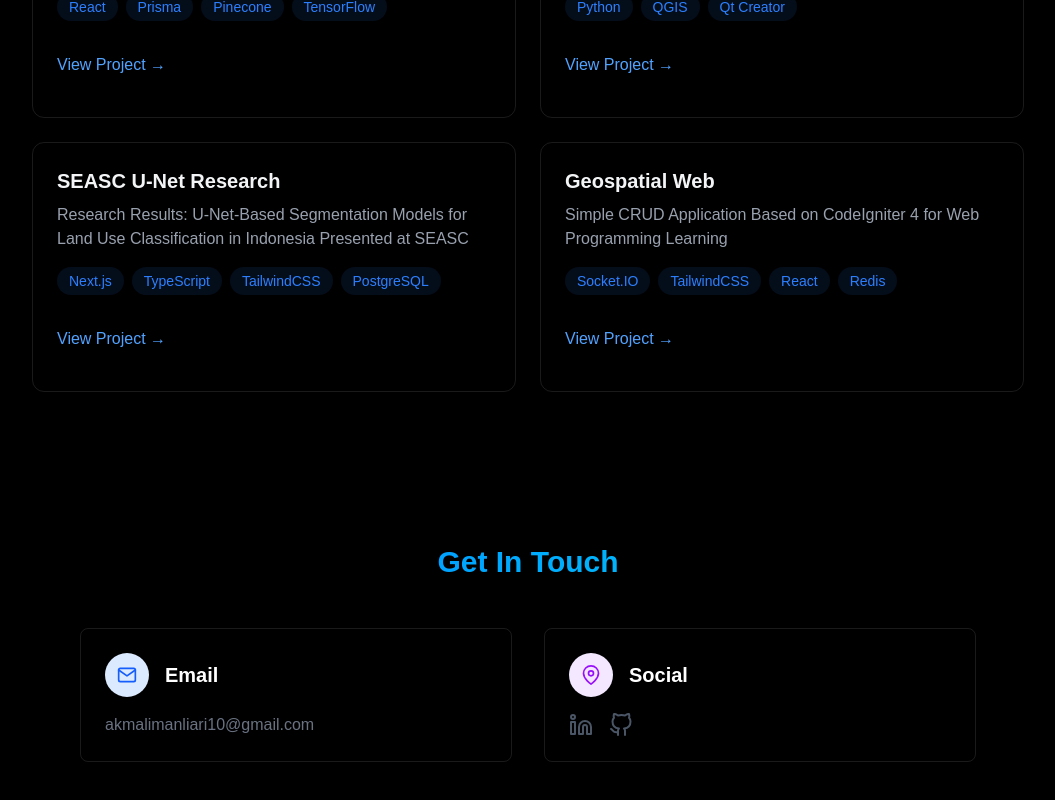
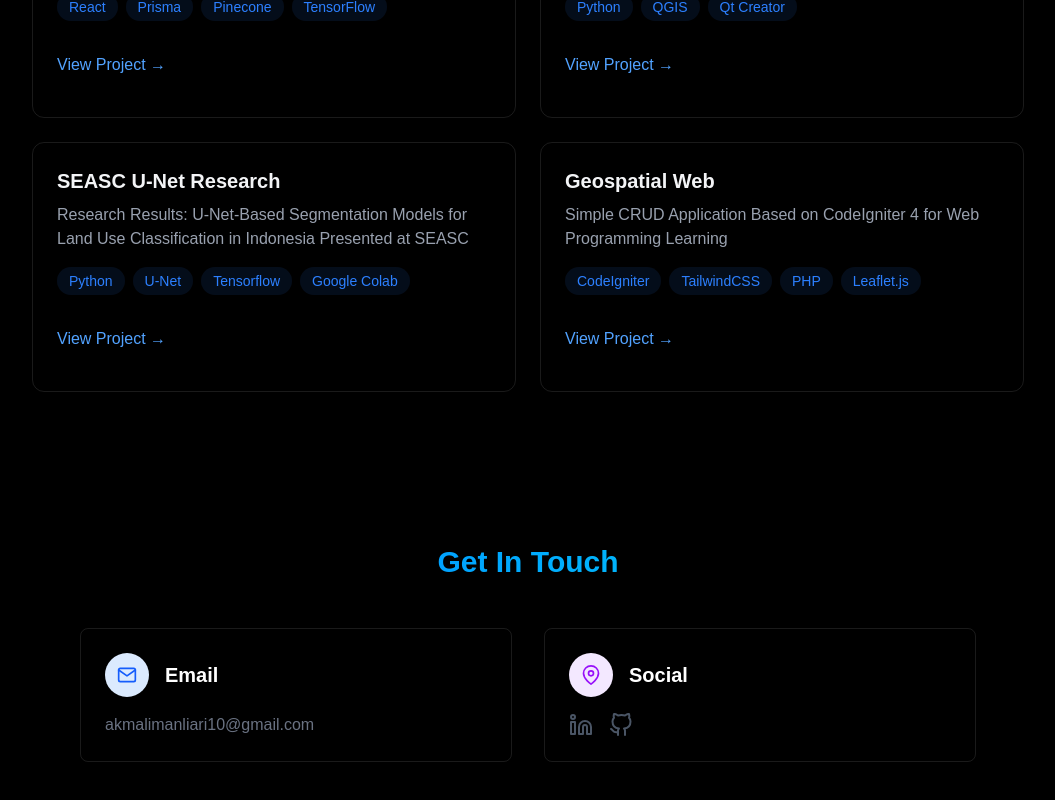
Before and after one commit to Akring-creator/portfolio-github, a Next.js app: page / in a window 1280 px wide. Shown: the part 2560-3360 px from the top of the page, without its empty margins (112-1167 px from the left). Built offline with nearby package versions, Linux system fonts and the light colour scheme.

Commit message:
update tech stack

```diff
--- a/components/sections/projects.tsx
+++ b/components/sections/projects.tsx
@@ -70,7 +70,7 @@ export const Projects = () => {
                 Classification in Indonesia Presented at SEASC
               </p>
               <div className="flex flex-wrap gap-2 mb-4">
-                {["Next.js", "TypeScript", "TailwindCSS", "PostgreSQL"].map(
+                {["Python", "U-Net", "Tensorflow", "Google Colab"].map(
                   (tech) => (
                     <span
                       key={tech}
@@ -97,7 +97,7 @@ export const Projects = () => {
                 Programming Learning
               </p>
               <div className="flex flex-wrap gap-2 mb-4">
-                {["Socket.IO", "TailwindCSS", "React", "Redis"].map(
+                {["CodeIgniter", "TailwindCSS", "PHP", "Leaflet.js"].map(
                   (tech, index) => (
                     <span
                       key={index}
```
